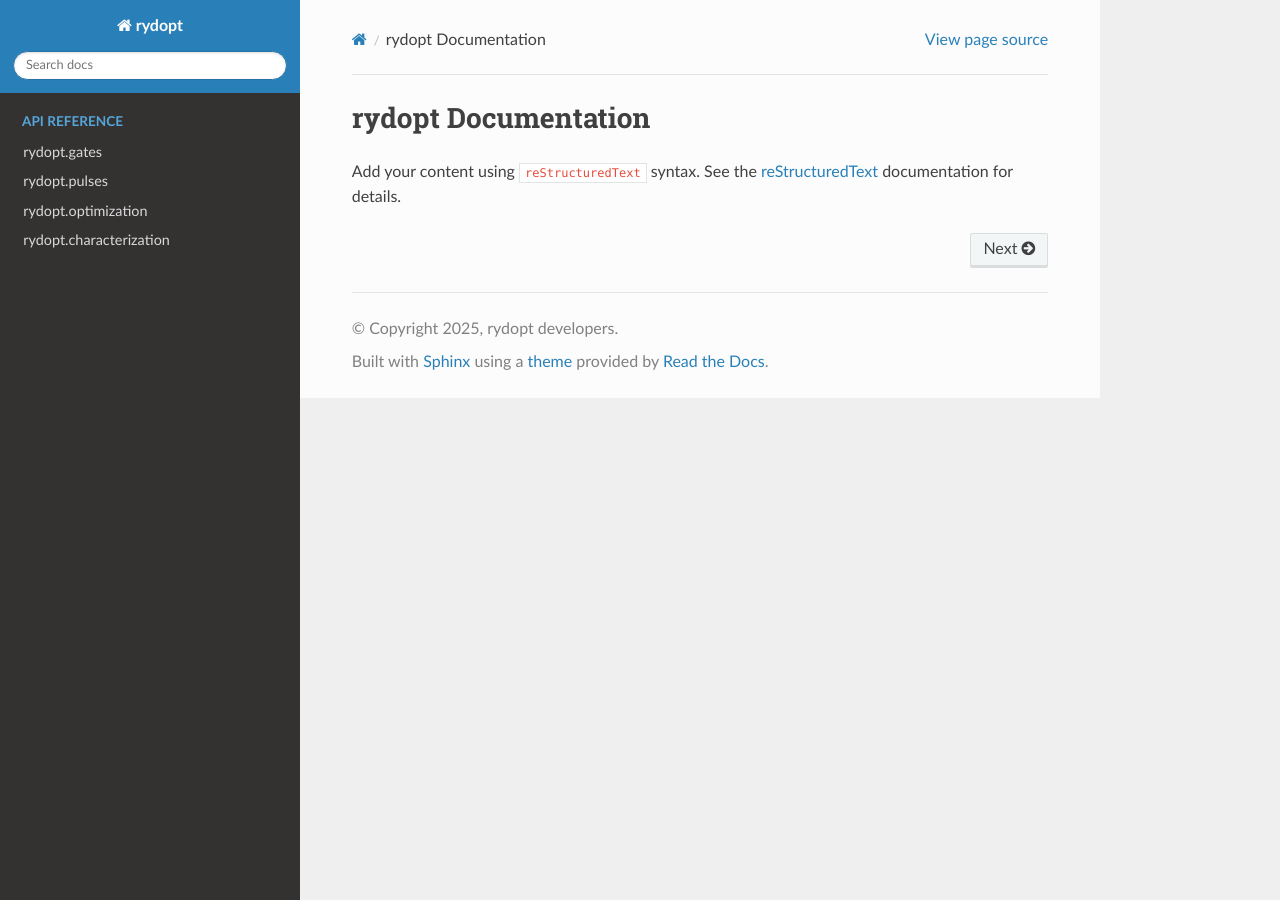
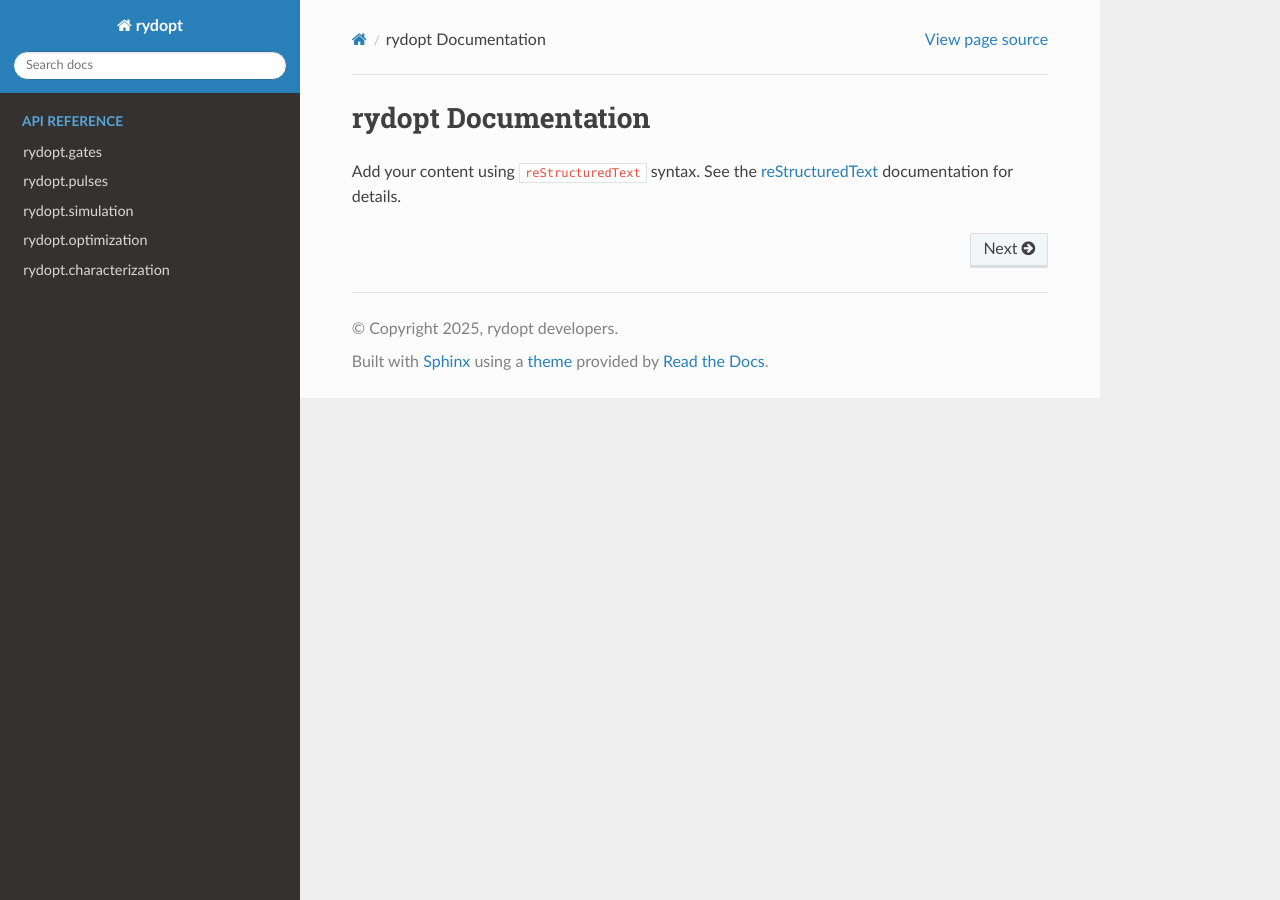
Before and after one commit to dflocher/rydopt, a Sphinx documentation site: the page built from docs/index.rst, in a window 1280 px wide. Built offline with Sphinx 7.4.7 and the Read the Docs theme 3.1.0, drawn with Linux system fonts in a browser that asks for light colours.

Commit message:
Add the simulation moduel to the documentation

```diff
--- /dev/null
+++ b/docs/api/simulation.rst
@@ -0,0 +1,5 @@
+rydopt.simulation
+=================
+
+.. automodule:: rydopt.simulation
+   :members:
--- a/docs/index.rst
+++ b/docs/index.rst
@@ -12,5 +12,6 @@ documentation for details.
 
    api/gates
    api/pulses
+   api/simulation
    api/optimization
    api/characterization
```
Also changed, not shown: 1 other file.
